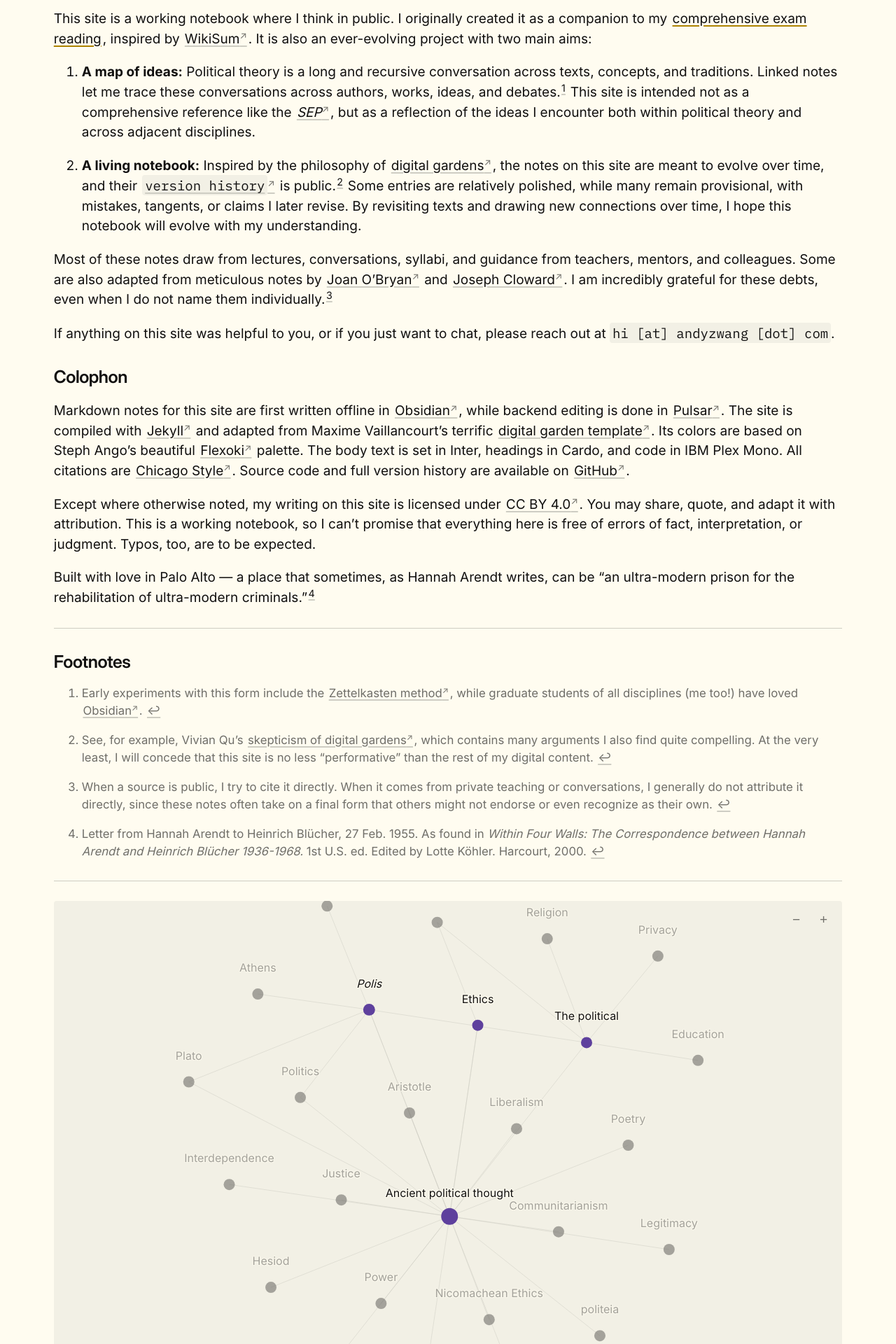
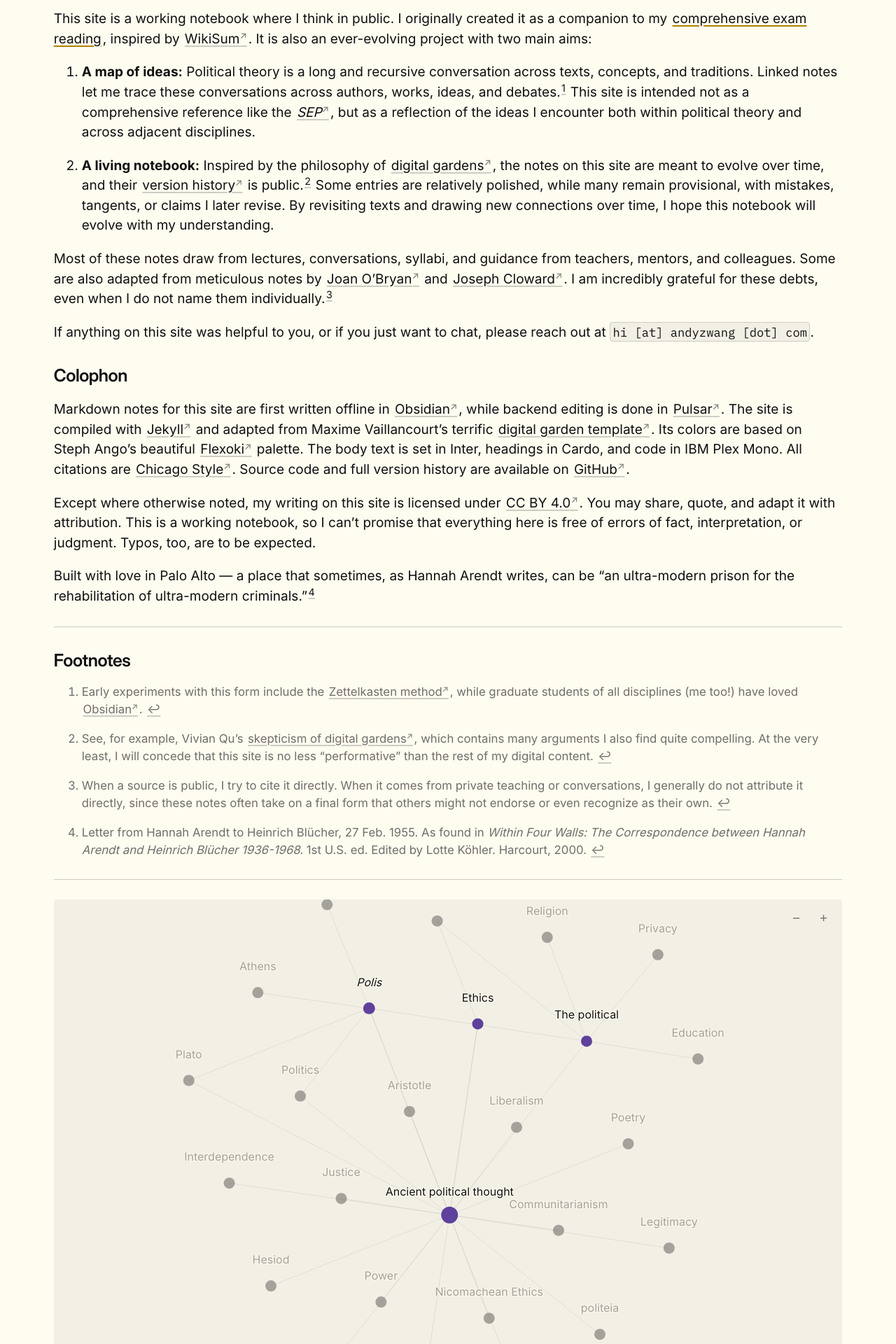
Before and after one commit to andyzwang/notes, a Jekyll site: the page built from _pages/about.md, in a window 1280 px wide. Shown: the part 493-2413 px from the top of the page at 70% size. Built offline with Jekyll 4.4.1, drawn with Linux system fonts in a browser that asks for light colours.

Commit message:
Small changes to mono formatting

```diff
--- a/_pages/about.md
+++ b/_pages/about.md
@@ -22,7 +22,7 @@ This site is a working notebook where I think in public. I originally created it
 
 1. **A map of ideas:** Political theory is a long and recursive conversation across texts, concepts, and traditions. Linked notes let me trace these conversations across authors, works, ideas, and debates.[^1] This site is intended not as a comprehensive reference like the [*SEP*](https://plato.stanford.edu/), but as a reflection of the ideas I encounter both within political theory and across adjacent disciplines.
 
-2. **A living notebook:** Inspired by the philosophy of [digital gardens](https://maggieappleton.com/garden-history), the notes on this site are meant to evolve over time, and their [`version history`](https://github.com/andyzwang/notes) is public.[^2] Some entries are relatively polished, while many remain provisional, with mistakes, tangents, or claims I later revise. By revisiting texts and drawing new connections over time, I hope this notebook will evolve with my understanding.
+2. **A living notebook:** Inspired by the philosophy of [digital gardens](https://maggieappleton.com/garden-history), the notes on this site are meant to evolve over time, and their [version history](https://github.com/andyzwang/notes) is public.[^2] Some entries are relatively polished, while many remain provisional, with mistakes, tangents, or claims I later revise. By revisiting texts and drawing new connections over time, I hope this notebook will evolve with my understanding.
 
 Most of these notes draw from lectures, conversations, syllabi, and guidance from teachers, mentors, and colleagues. Some are also adapted from meticulous notes by [Joan O'Bryan](https://joanobryan.com/) and [Joseph Cloward](https://josephcloward.com/). I am incredibly grateful for these debts, even when I do not name them individually.[^3]
 
--- a/_sass/_base.scss
+++ b/_sass/_base.scss
@@ -42,7 +42,9 @@ hr {
 
 code {
   font-family: $font-mono;
+  font-size: 0.9em;
   background: var(--color-bg-soft);
+  border: 1px solid var(--color-border);
   padding: 0.1em 0.2em;
   border-radius: 4px;
 }
```
